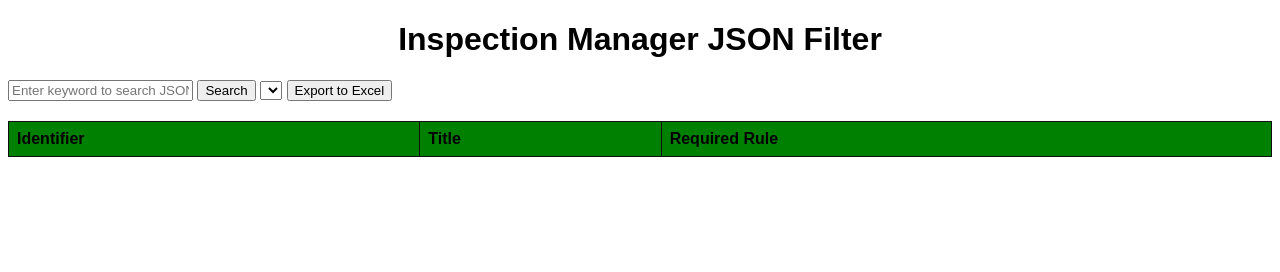
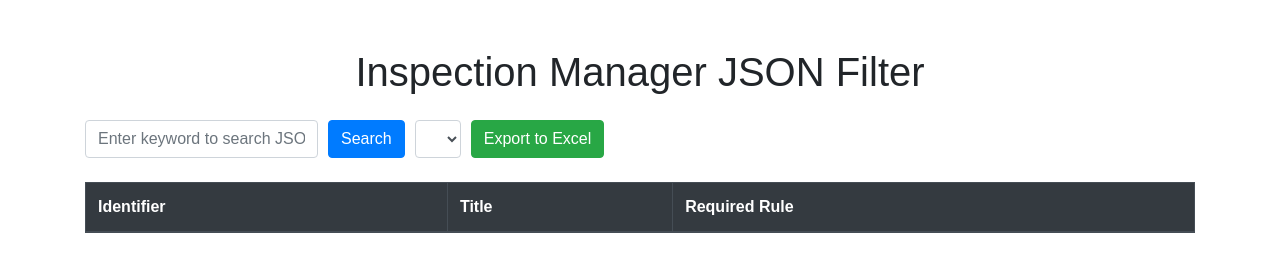
Before and after one commit to richardyvarra-st/inspectionmanager-forms-json-filter, a website: page public/index.html in a window 1280 px wide. Drawn offline with nearby package versions, Linux system fonts and the light colour scheme.

Commit message:
updated index.html

```diff
--- a/public/index.html
+++ b/public/index.html
@@ -1,23 +1,39 @@
 <!DOCTYPE html>
-<html>
+<html lang="en">
 <head>
+    <meta charset="UTF-8">
+    <meta name="viewport" content="width=device-width, initial-scale=1.0">
     <title>JSON Filter and Export</title>
+    <!-- Bootstrap CSS -->
+    <link rel="stylesheet" href="https://stackpath.bootstrapcdn.com/bootstrap/4.5.2/css/bootstrap.min.css">
+    <!-- Custom CSS -->
+    <link rel="stylesheet" href="styles.css">
+    <!-- JavaScript Libraries -->
     <script src="https://cdnjs.cloudflare.com/ajax/libs/xlsx/0.16.9/xlsx.full.min.js"></script>
     <script src="https://cdnjs.cloudflare.com/ajax/libs/FileSaver.js/2.0.2/FileSaver.min.js"></script>
-    <script src="script.js"></script>
-    <link rel="stylesheet" href="styles.css">
-</head>
+    <script src="script.js" defer></script>
 </head>
 <body>
-    <h1>Inspection Manager JSON Filter</h1>
-    <div class="search-container">
-    <input type="text" id="search-bar" placeholder="Enter keyword to search JSON file">
-    <button type="button" class="btn btn-primary" onclick="searchJSON()" type="button" class="btn btn-primary">Search</button>
-    <select id="file-list" onchange="loadSelectedFile()"></select>
-    <button onclick="exportToExcel()">Export to Excel</button>
+    <div class="container mt-5">
+        <h1 class="mb-4">Inspection Manager JSON Filter</h1>
+        <div class="search-container mb-4">
+            <div class="form-row align-items-center">
+                <div class="col-auto">
+                    <input type="text" id="search-bar" class="form-control" placeholder="Enter keyword to search JSON file">
                 </div>
-    <table id="data-table">
-        <thead>
+                <div class="col-auto">
+                    <button type="button" class="btn btn-primary" onclick="searchJSON()">Search</button>
+                </div>
+                <div class="col-auto">
+                    <select id="file-list" class="form-control" onchange="loadSelectedFile()"></select>
+                </div>
+                <div class="col-auto">
+                    <button class="btn btn-success" onclick="exportToExcel()">Export to Excel</button>
+                </div>
+            </div>
+        </div>
+        <table id="data-table" class="table table-bordered">
+            <thead class="thead-dark">
                 <tr>
                     <th>Identifier</th>
                     <th>Title</th>
@@ -27,6 +43,10 @@
             <tbody>
             </tbody>
         </table>
-
+    </div>
+    <!-- Bootstrap JS and dependencies -->
+    <script src="https://code.jquery.com/jquery-3.5.1.slim.min.js"></script>
+    <script src="https://cdn.jsdelivr.net/npm/@popperjs/core@2.5.4/dist/umd/popper.min.js"></script>
+    <script src="https://stackpath.bootstrapcdn.com/bootstrap/4.5.2/js/bootstrap.min.js"></script>
 </body>
 </html>
--- a/public/script.js
+++ b/public/script.js
@@ -2,7 +2,7 @@ let jsonData = {};
 let jsonTitle = "Default Title"; // Default title
 
 function updateJsonTitle() {
-    const selectElement = document.getElementById('json-select');
+    const selectElement = document.getElementById('file-list');
     jsonTitle = selectElement.options[selectElement.selectedIndex].text;
     // You can also fetch the JSON data here based on selection
     // e.g., loadData(jsonTitle);
--- a/public/styles.css
+++ b/public/styles.css
@@ -16,7 +16,7 @@ table {
     width: 100%;
   }
 thead{
-    background-color:green
+    background-color:rgb(198, 231, 198)
 }
 
 th, td ,thead{
```
Lines whose indentation alone changed are shown as unchanged.
